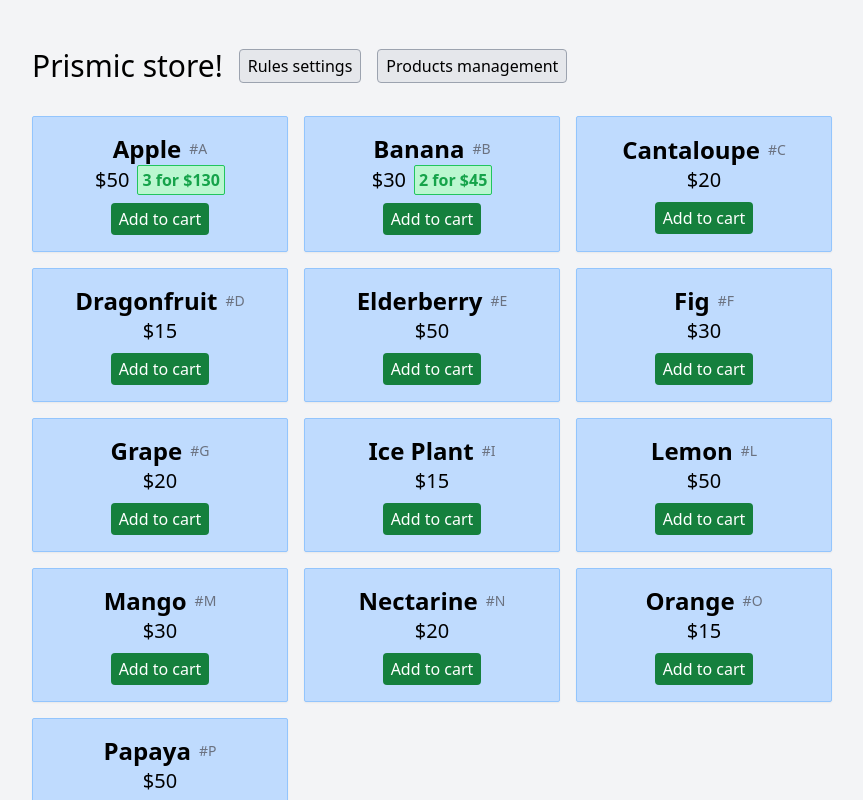
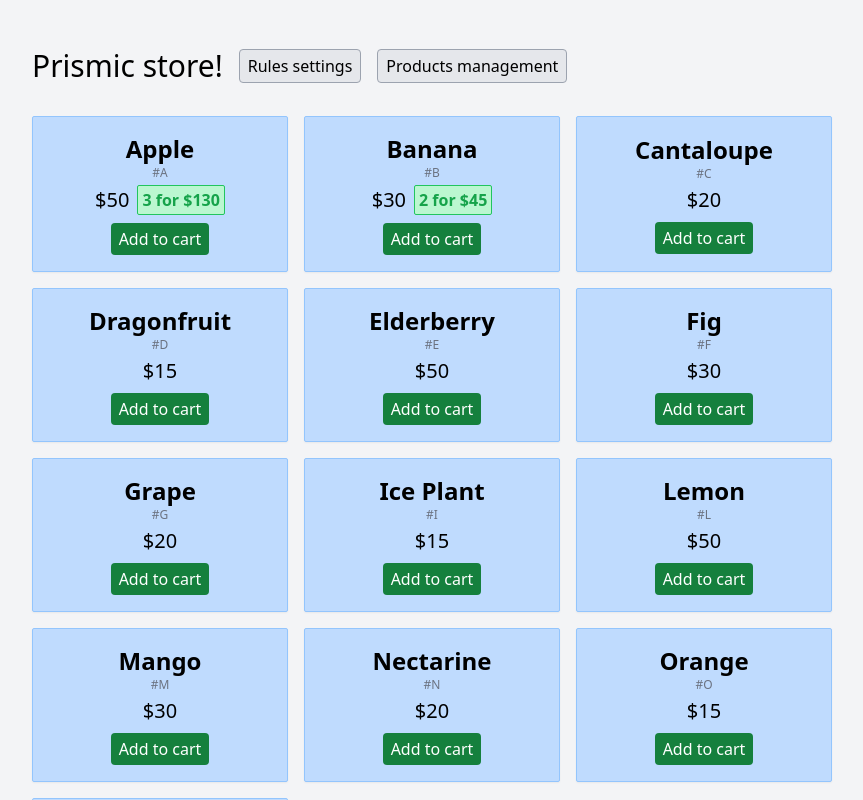
Before and after one commit to kkfuri/cart-homework, a React (Create React App) app: page / in a window 1280 px wide. Shown: the top 800 px of the page, without its empty margins (0-863 px from the left). Built offline with nearby package versions, Linux system fonts and the light colour scheme.

Commit message:
feat: setup all product management

```diff
--- a/src/App.tsx
+++ b/src/App.tsx
@@ -1,17 +1,14 @@
 import { CartProvider } from "./context/cart.context";
-import { ProductsProvider } from "./context/products.context";
-import { RulesProvider } from "./context/rules.context";
+import { MarketProvider } from "./context/market.context";
 import Homepage from "./pages/Homepage";
 
 function App() {
   return (
-    <ProductsProvider>
-      <RulesProvider>
-        <CartProvider>
-          <Homepage />
-        </CartProvider>
-      </RulesProvider>
-    </ProductsProvider>
+    <MarketProvider>
+      <CartProvider>
+        <Homepage />
+      </CartProvider>
+    </MarketProvider>
   );
 }
 
--- a/src/components/Cart.tsx
+++ b/src/components/Cart.tsx
@@ -1,17 +1,15 @@
-import { useState } from "react";
+import React, { useState, Fragment } from "react";
 
 import { checkout } from "../utils/checkout";
 
 import CartItem from "./CartItem";
 
 import { useCart } from "../context/cart.context";
-import { useProducts } from "../context/products.context";
-import { useRules } from "../context/rules.context";
+import { useMarket } from "../context/market.context";
 
 function Cart() {
   const [isOpen, setIsOpen] = useState(false);
-  const { products } = useProducts();
-  const { rules } = useRules();
+  const { products, rules } = useMarket();
   const { cart, addItemToCart, cartCount, clearCart, removeItemFromCart } =
     useCart();
 
@@ -49,9 +47,11 @@ function Cart() {
               .sort()
               .map(([sku, amount]) => {
                 const product = products[sku as keyof typeof products];
+                if (!product) return <Fragment key={sku} />;
 
                 return (
                   <CartItem
+                    key={sku}
                     product={product}
                     amount={amount}
                     onClickIncrease={addItemToCart}
--- a/src/components/CartItem.tsx
+++ b/src/components/CartItem.tsx
@@ -1,5 +1,6 @@
 import { useCart } from "../context/cart.context";
-import { useRules } from "../context/rules.context";
+import { useMarket } from "../context/market.context";
+
 import type { Product } from "../utils/checkout";
 
 type CartItemProps = {
@@ -15,13 +16,11 @@ function CartItem({
   onClickDecrease,
   product,
 }: CartItemProps) {
-  const { rules } = useRules();
+  const { rules } = useMarket();
   const { calculateCartItemPrice } = useCart();
   const price = calculateCartItemPrice(product, amount);
   const hasDiscount =
     rules[product.sku] && amount >= rules[product.sku].quantity;
-
-  console.log(rules[product.sku]);
 
   return (
     <li
--- a/src/components/ProductCard.tsx
+++ b/src/components/ProductCard.tsx
@@ -3,6 +3,7 @@ import { type Product, CustomRule } from "../utils/checkout";
 type ProductCardProps = {
   onClickAddToCart: (sku: string) => void;
   rule?: CustomRule;
+  sku: string;
 } & Product;
 
 function ProductCard({
@@ -15,9 +16,9 @@ function ProductCard({
   return (
     <div className="flex flex-col items-center justify-center shadow-sm border rounded-sm py-4 px-2 bg-blue-200 border-blue-300">
       <div className="mb-2 text-center">
-        <div className="flex space-x-2 items-center justify-center">
+        <div className="flex flex-col items-center justify-center mb-1">
           <h3 className="font-bold text-lg md:text-2xl">{name}</h3>
-          <span className="text-sm text-gray-500">#{sku}</span>
+          <span className="text-xs text-gray-500">#{sku}</span>
         </div>
         <div className="flex lg:space-x-2 items-center justify-center lg:flex-row flex-col">
           <h4 className="text-xl">${price}</h4>
--- a/src/components/containers/Products.tsx
+++ b/src/components/containers/Products.tsx
@@ -1,21 +1,23 @@
 import { useState } from "react";
-import { useProducts } from "../../context/products.context";
+
+import { useMarket } from "../../context/market.context";
 
 function Rules() {
-  const { products } = useProducts();
+  const { products, createProduct, removeProduct } = useMarket();
   const [isOpen, setIsOpen] = useState(false);
 
   function handleFormSubmit(e: React.FormEvent) {
     e.preventDefault();
     const data = new FormData(e.currentTarget as HTMLFormElement);
 
+    const sku = String(data.get("sku"));
     const name = String(data.get("name"));
     const price = Number(data.get("price"));
 
-    if (!name || !price) return;
+    if (products[sku]) return alert("The SKU should be unique!");
+    if (!sku || !name || !price) return alert("All fields are required!");
 
-    console.log(name, { price });
-
+    createProduct(sku, { name, price });
     (e.target as HTMLFormElement).reset();
   }
 
@@ -48,6 +50,13 @@ function Rules() {
               >
                 <input
                   type="text"
+                  name="sku"
+                  placeholder="SKU (example: D)"
+                  className="border border-gray-200 p-2 text-sm rounded"
+                  maxLength={1}
+                />
+                <input
+                  type="text"
                   name="name"
                   placeholder="Name (example: Apple)"
                   className="border border-gray-200 p-2 text-sm rounded"
@@ -68,6 +77,10 @@ function Rules() {
                 </button>
               </form>
             </div>
+            <p className="text-sm tracking-wide text-red-400 border border-red-400 rounded w-auto px-3 py-1 mb-4 inline-flex">
+              <strong className="mr-1">Warning:</strong> Deleting a product will
+              clear the current cart.
+            </p>
             <ul className="grid grid-cols-2 lg:grid-cols-3 h-full gap-4">
               {Object.entries(products).map(([sku, product]) => (
                 <li
@@ -79,7 +92,7 @@ function Rules() {
                   </span>
                   <button
                     className="text-red-500 px-1 py-0.5 text-sm border border-red-500 rounded-sm hover:bg-red-100/50 transition"
-                    onClick={() => console.log(sku)}
+                    onClick={() => removeProduct(sku)}
                   >
                     Remove
                   </button>
--- a/src/components/containers/Rules.tsx
+++ b/src/components/containers/Rules.tsx
@@ -1,10 +1,8 @@
 import { useState } from "react";
-import { useProducts } from "../../context/products.context";
-import { useRules } from "../../context/rules.context";
+import { useMarket } from "../../context/market.context";
 
 function Rules() {
-  const { rules, removeRule, createRule } = useRules();
-  const { products } = useProducts();
+  const { products, rules, removeRule, createRule } = useMarket();
   const [isOpen, setIsOpen] = useState(false);
 
   function handleFormSubmit(e: React.FormEvent) {
@@ -15,7 +13,7 @@ function Rules() {
     const price = Number(data.get("price"));
     const quantity = Number(data.get("quantity"));
 
-    if (!sku || !price || !quantity) return;
+    if (!sku || !price || !quantity) return alert("All fields are required!");
 
     createRule(sku, { price, quantity });
 
--- a/src/context/cart.context.tsx
+++ b/src/context/cart.context.tsx
@@ -1,10 +1,11 @@
-import React, { useContext, useMemo, useState } from "react";
+import React, { useContext, useEffect, useMemo, useState } from "react";
+
+import { useMarket } from "./market.context";
 import {
   calculateCart,
   calculateItemPrice,
   type Product,
 } from "../utils/checkout";
-import { useRules } from "./rules.context";
 
 interface ContextProps {
   children: React.ReactNode;
@@ -24,7 +25,7 @@ export const CartContext = React.createContext<CartContextType | undefined>(
 );
 
 export const CartProvider = ({ children }: ContextProps) => {
-  const { rules } = useRules();
+  const { products, rules } = useMarket();
   const [cart, setCart] = useState("");
 
   function addItemToCart(sku: string) {
@@ -44,6 +45,8 @@ export const CartProvider = ({ children }: ContextProps) => {
   }
 
   const cartCount = useMemo(() => calculateCart(cart), [cart]);
+
+  useEffect(() => setCart(""), [products]);
 
   return (
     <CartContext.Provider
--- /dev/null
+++ b/src/context/market.context.tsx
@@ -0,0 +1,75 @@
+import React, { useContext, useState } from "react";
+
+import { DEFAULT_PRODUCTS, DEFAULT_RULES } from "../utils/checkout/constants";
+import { CustomRule, type Product } from "../utils/checkout";
+
+interface ContextProps {
+  children: React.ReactNode;
+}
+
+type MarketContextType = {
+  products: Record<string, Product>;
+  createProduct: (sku: string, product: Omit<Product, "sku">) => void;
+  removeProduct: (sku: string) => void;
+  rules: Record<string, CustomRule>;
+  createRule: (sku: string, rule: CustomRule) => void;
+  removeRule: (sku: string) => void;
+};
+
+export const MarketContext = React.createContext<MarketContextType | undefined>(
+  undefined
+);
+
+export const MarketProvider = ({ children }: ContextProps) => {
+  const [products, setProducts] = useState(DEFAULT_PRODUCTS);
+  const [rules, setRules] = useState(DEFAULT_RULES);
+
+  function createRule(sku: string, rule: CustomRule) {
+    setRules((v) => ({ ...v, [sku]: rule }));
+  }
+
+  function removeRule(sku: string) {
+    setRules((v) => {
+      const copy = { ...v };
+      delete copy[sku as keyof typeof rules];
+      return copy;
+    });
+  }
+
+  function createProduct(sku: string, product: Omit<Product, "sku">) {
+    setProducts((v) => ({ ...v, [sku]: { ...product, sku } }));
+  }
+
+  function removeProduct(sku: string) {
+    removeRule(sku);
+    setProducts((v) => {
+      const copy = { ...v };
+      delete copy[sku as keyof typeof products];
+      return copy;
+    });
+  }
+
+  return (
+    <MarketContext.Provider
+      value={{
+        products,
+        createProduct,
+        removeProduct,
+        rules,
+        createRule,
+        removeRule,
+      }}
+    >
+      {children}
+    </MarketContext.Provider>
+  );
+};
+
+export const useMarket = () => {
+  const hook = useContext(MarketContext);
+
+  if (!hook) {
+    throw new Error("useMarket must be inside a Provider with a value");
+  }
+  return hook;
+};
--- a/src/context/products.context.tsx
+++ /dev/null
@@ -1,34 +0,0 @@
-import React, { useContext, useState } from "react";
-
-import { DEFAULT_PRODUCTS } from "../utils/checkout/constants";
-import { type Product } from "../utils/checkout";
-
-interface ContextProps {
-  children: React.ReactNode;
-}
-
-type ProductsContextType = {
-  products: Record<string, Product>;
-};
-
-export const ProductsContext = React.createContext<
-  ProductsContextType | undefined
->(undefined);
-
-export const ProductsProvider = ({ children }: ContextProps) => {
-  const [products] = useState(DEFAULT_PRODUCTS);
-
-  return (
-    <ProductsContext.Provider value={{ products }}>
-      {children}
-    </ProductsContext.Provider>
-  );
-};
-
-export const useProducts = () => {
-  const hook = useContext(ProductsContext);
-  if (!hook) {
-    throw new Error("useProducts must be inside a Provider with a value");
-  }
-  return hook;
-};
--- a/src/pages/Homepage.tsx
+++ b/src/pages/Homepage.tsx
@@ -3,13 +3,11 @@ import Cart from "../components/Cart";
 import Rules from "../components/containers/Rules";
 import Products from "../components/containers/Products";
 
-import { useProducts } from "../context/products.context";
+import { useMarket } from "../context/market.context";
 import { useCart } from "../context/cart.context";
-import { useRules } from "../context/rules.context";
 
 function Homepage() {
-  const { products } = useProducts();
-  const { rules } = useRules();
+  const { products, rules } = useMarket();
   const { addItemToCart } = useCart();
 
   return (
```
